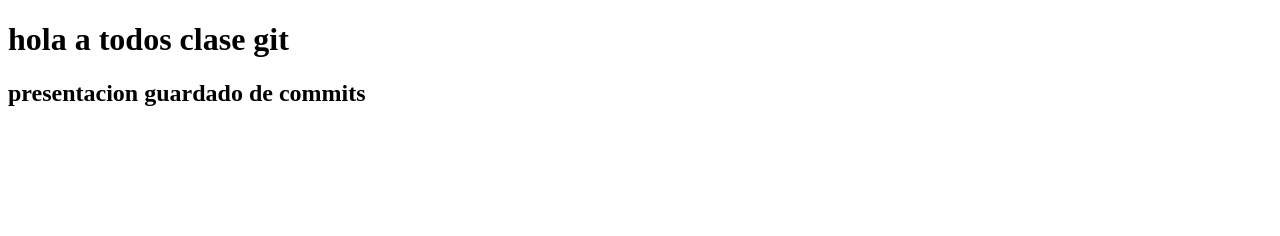
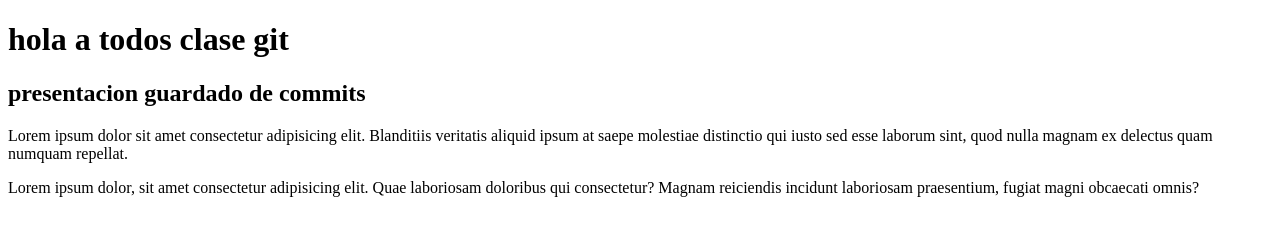
Before and after one commit to facuseijo/SEIJO2023, a plain HTML site: page git/index.html in a window 1280 px wide. Drawn offline with Linux system fonts and the light colour scheme.

Commit message:
agregadodosparrafos

```diff
--- a/git/index.html
+++ b/git/index.html
@@ -11,6 +11,10 @@
 
     <h1>hola a todos clase git</h1>
     <h2> presentacion guardado de commits</h2>
+    <p>Lorem ipsum dolor sit amet consectetur adipisicing elit. Blanditiis veritatis aliquid ipsum at saepe molestiae distinctio qui iusto sed esse laborum sint, quod nulla magnam ex delectus quam numquam repellat.</p>
+
+    <p>Lorem ipsum dolor, sit amet consectetur adipisicing elit. Quae laboriosam doloribus qui consectetur? Magnam reiciendis incidunt laboriosam praesentium, fugiat magni obcaecati omnis?</p>
+
 
 </body>
 </html>
```
